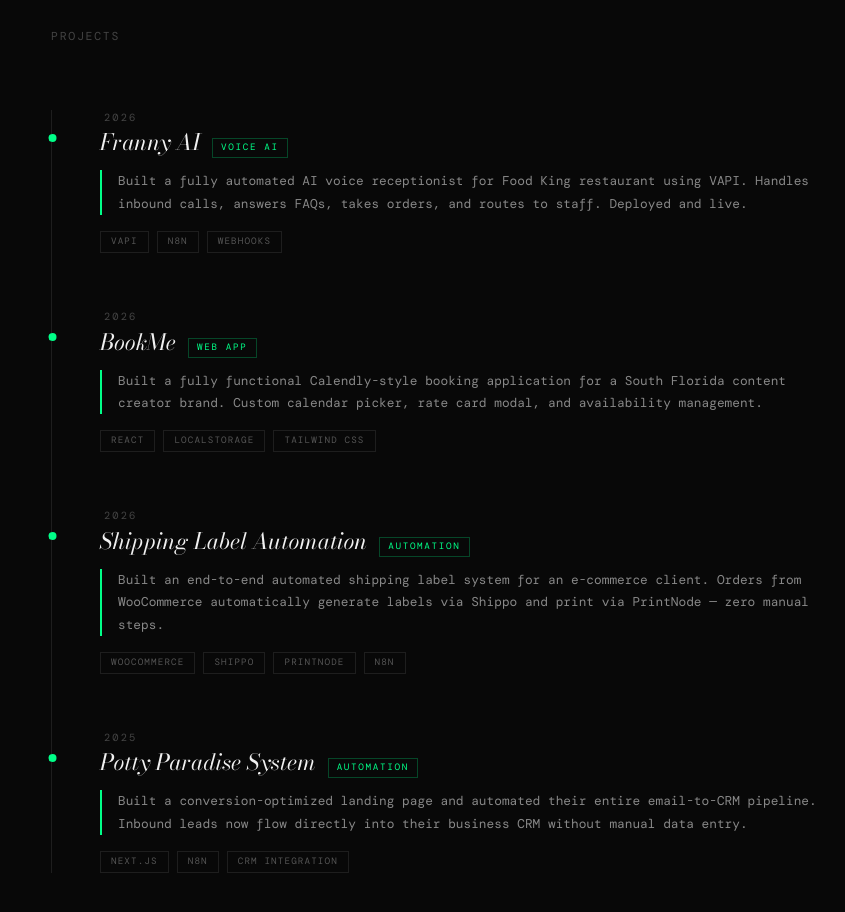
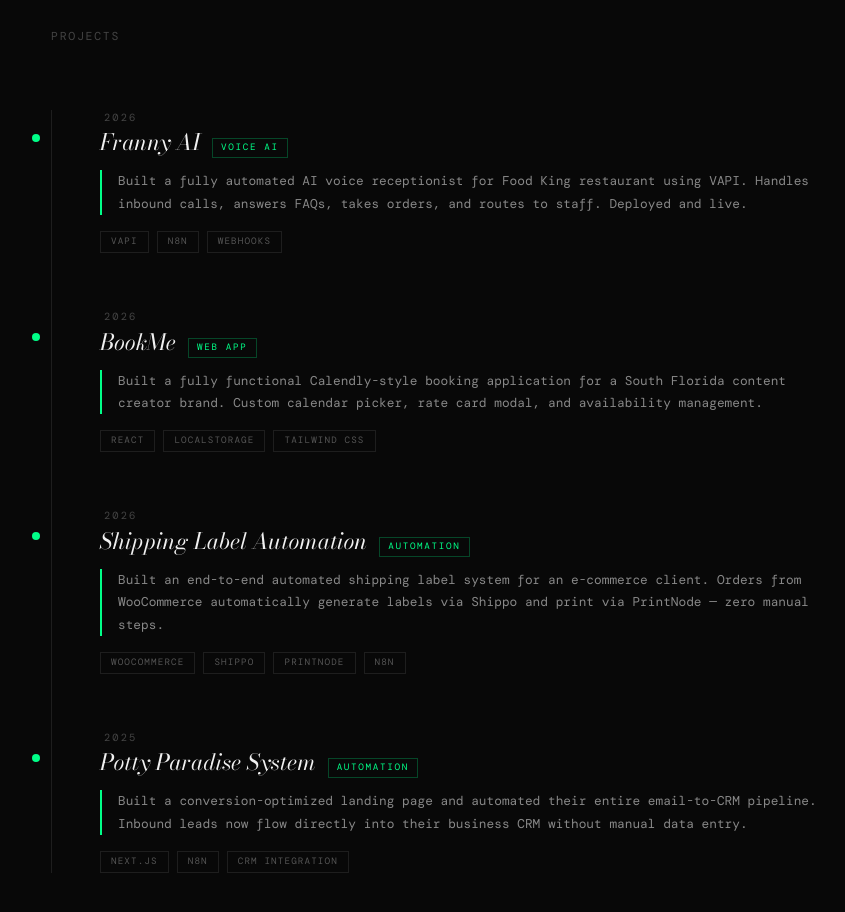
Before and after one commit to dypintado/pintado-site, a Next.js app: page / in a window 1280 px wide. Shown: the part 4082-4994 px from the top of the page, without its empty margins (205-1050 px from the left). Built offline with nearby package versions, Linux system fonts and the light colour scheme; a web font is replaced by a local one.

Commit message:
fix: timeline dot spacing

```diff
--- a/components/sections/HackathonsSection.tsx
+++ b/components/sections/HackathonsSection.tsx
@@ -88,8 +88,8 @@ export default function HackathonsSection() {
             >
               {/* Timeline dot — green */}
               <span
-                className="absolute -left-12 top-6 block h-2 w-2"
-                style={{ background: "#00ff88", borderRadius: "50%", transform: "translateX(calc(-50% + 0.5px))" }}
+                className="absolute -left-12 top-6 block h-2 w-2 -translate-x-[20px]"
+                style={{ background: "#00ff88", borderRadius: "50%" }}
               />
 
               {/* Year */}
```
